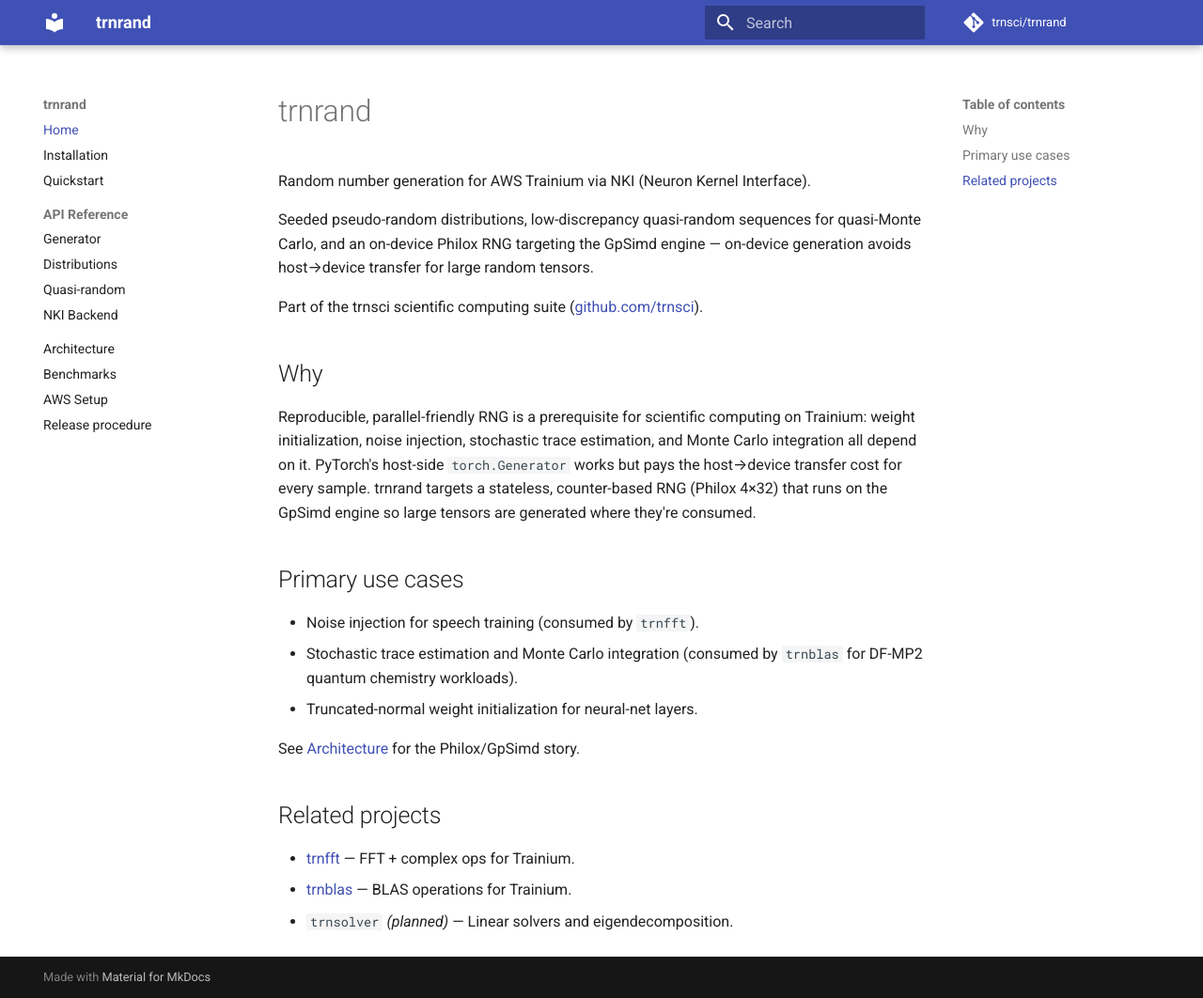
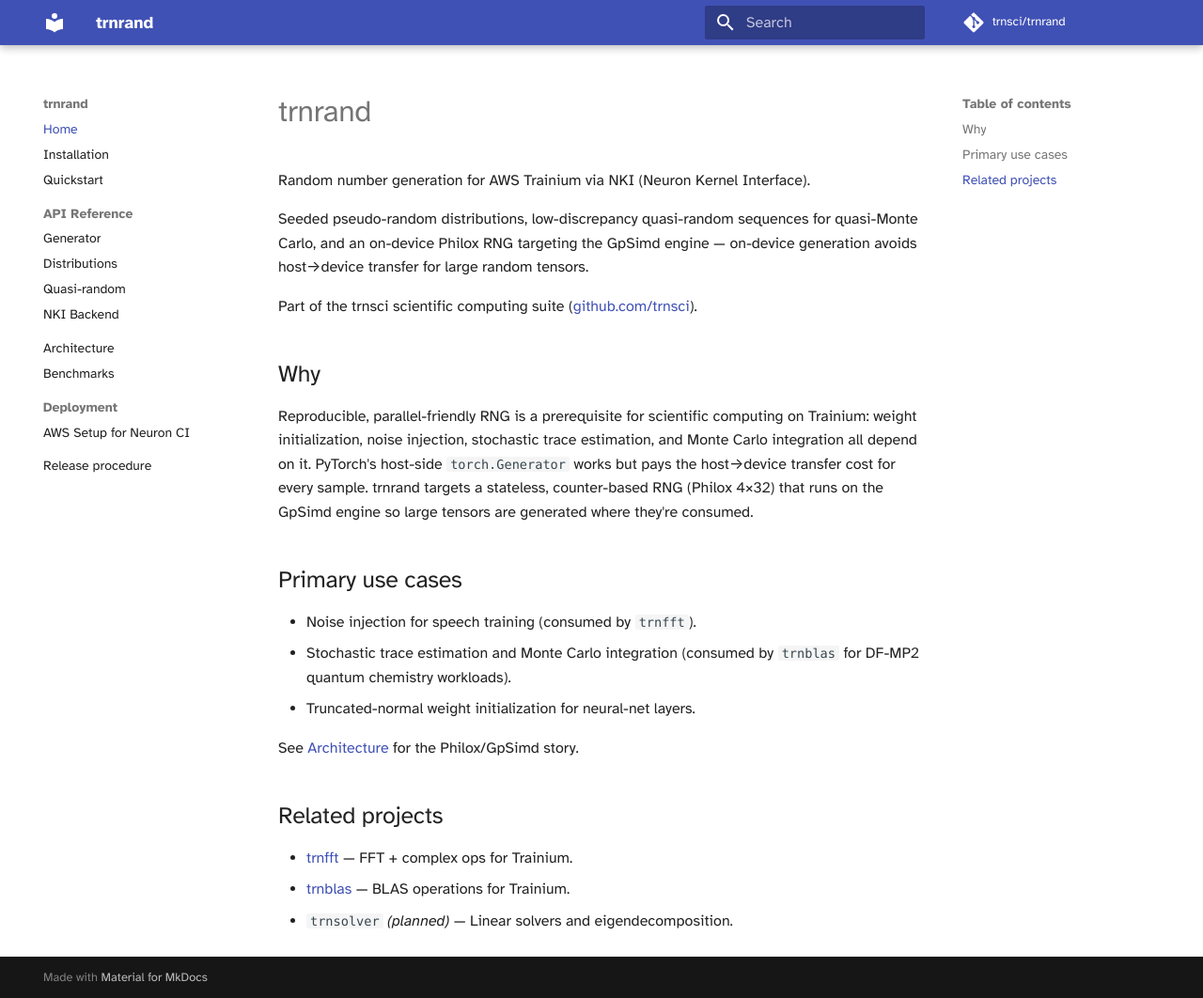
Before and after one commit to trnsci/trnrand, an MkDocs documentation site: the page built from docs/index.md, in a window 1280 px wide and 1062 px high. Shown: the whole window at 94% size. Built offline with MkDocs 1.6.1 and Material for MkDocs 9.7.7, drawn with Linux system fonts in a browser that asks for light colours; some web fonts are replaced; comment, search, counter and statistics services are not loaded.

Commit message:
docs: Atkinson Hyperlegible font + align docs structure with trnsci canonical

```diff
--- a/mkdocs.yml
+++ b/mkdocs.yml
@@ -6,6 +6,9 @@
 
 theme:
   name: material
+  font:
+    text: Atkinson Hyperlegible
+    code: Atkinson Hyperlegible Mono
   palette:
     scheme: default
     primary: indigo
@@ -24,7 +27,8 @@
       - NKI Backend: api/nki.md
   - Architecture: architecture.md
   - Benchmarks: benchmarks.md
-  - AWS Setup: aws_setup.md
+  - Deployment:
+      - AWS Setup for Neuron CI: aws_setup.md
   - Release procedure: release.md
 
 markdown_extensions:
```
